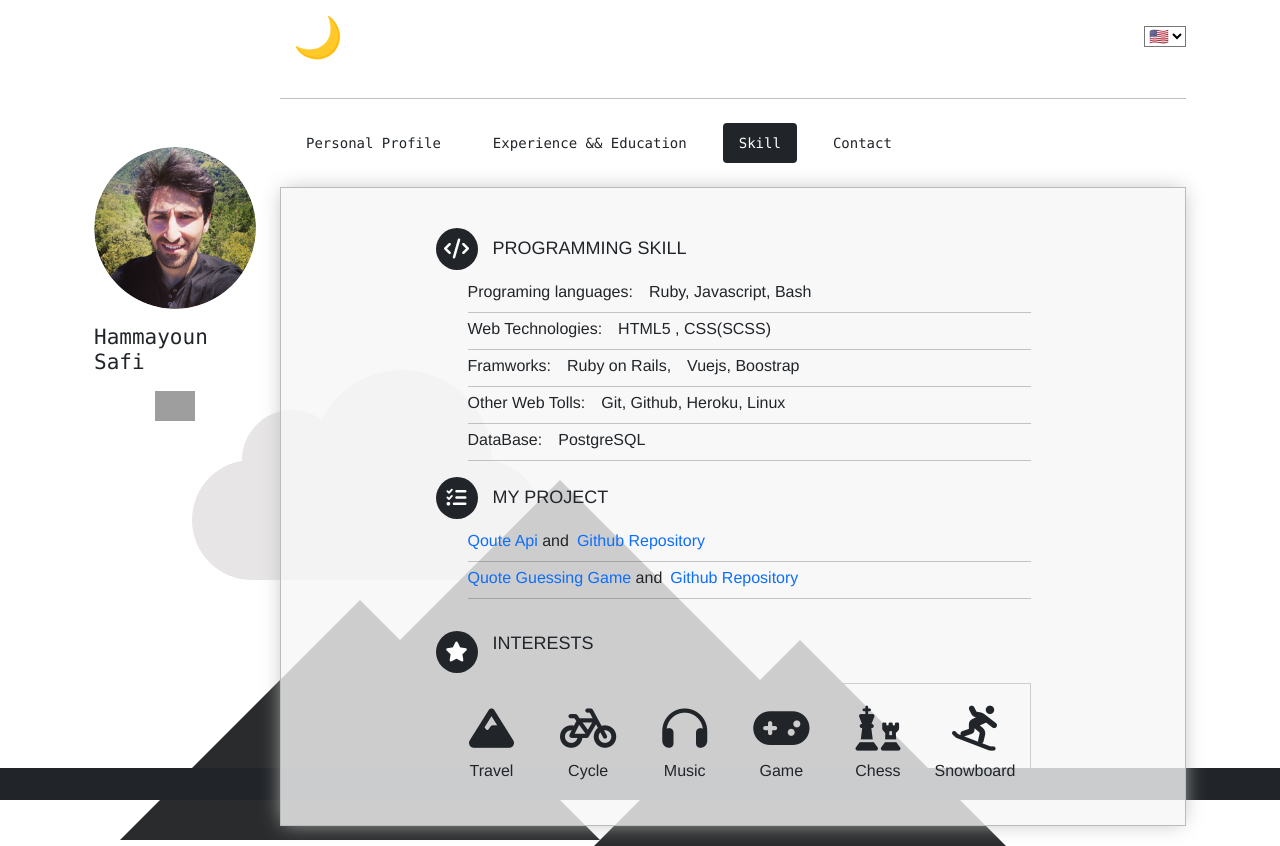
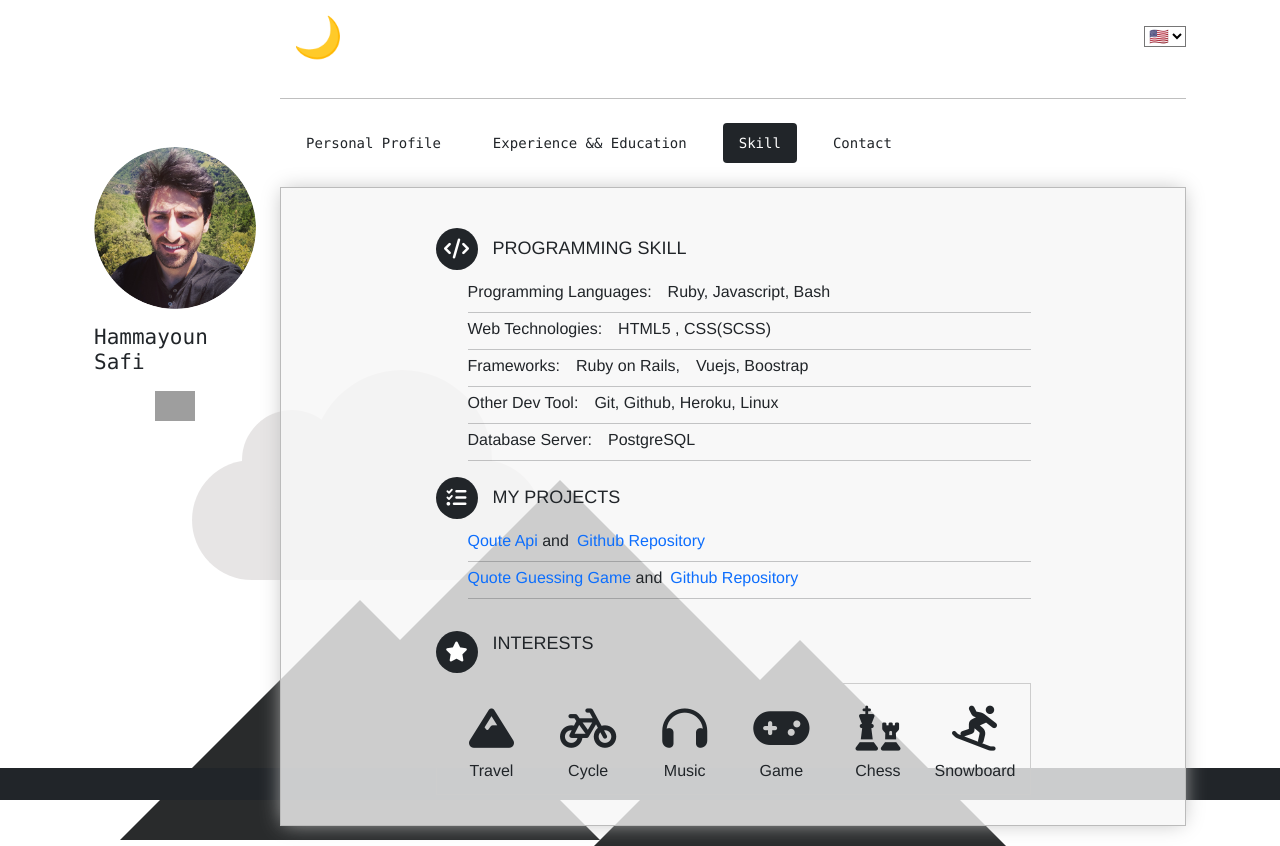
Before and after one commit to Hama99o/my-cv, a Vue app: page /skill in a window 1280 px wide. Built offline with nearby package versions, Linux system fonts and the light colour scheme; grey boxes are pictures that could not be loaded.

Commit message:
translate updated

```diff
--- a/src/components/Skill.vue
+++ b/src/components/Skill.vue
@@ -5,43 +5,43 @@
         <h3 :class="toggleWhiteTextColorForNightMood"><i class="fa fa-code" :class="toggleWhitebgAndDarkTextClass"></i>{{$t('message.skills.heading.programmingSkill')}}</h3>
         <ul :class="toggleWhiteTextColorForNightMood">
           <li>
-            <span>Programing languages:</span><span class="mx-3">Ruby, Javascript, Bash</span>
+            <span>{{programmingSkill.programmingLanguages}}:</span><span class="mx-3">Ruby, Javascript, Bash</span>
           </li>
           <hr class="my-1" />
           <li>
-            <span>Web Technologies: </span><span class="mx-3">HTML5 , CSS(SCSS)</span>
+            <span>{{programmingSkill.webTechnologies}}: </span><span class="mx-3">HTML5 , CSS(SCSS)</span>
           </li>
           <hr class="my-1" />
           <li>
-            <span>Framworks: </span><span class="mx-3 toggle-ruby-on-rails">Ruby on Rails,</span>Vuejs, Boostrap</span>
+            <span>{{programmingSkill.frameworks}}: </span><span class="mx-3 toggle-ruby-on-rails">Ruby on Rails,</span>Vuejs, Boostrap</span>
           </li>
             <small>
               <code  :class="toggleWhiteTextColorForNightMood" class="ruby-on-rails">"Ruby on Rails": RSpec Rails, Devise, Sidekiq, Kaminari</code>
             </small>
           <hr class="my-1" />
           <li>
-            <span>Other Web Tolls:</span><span class="mx-3">Git, Github, Heroku, Linux</span>
+            <span>{{programmingSkill.otherDevTool}}:</span><span class="mx-3">Git, Github, Heroku, Linux</span>
           </li>
           <hr class="my-1" />
           <li>
-            <span>DataBase:</span><span class="mx-3">PostgreSQL</span>
+            <span>{{programmingSkill.databaseServer}}:</span><span class="mx-3">PostgreSQL</span>
           </li>
           <hr class="my-1" />
         </ul>
       </div>
       <div class="skills-prog">
-        <h3 :class="toggleWhiteTextColorForNightMood"><i class="fas fa-tasks":class="toggleWhitebgAndDarkTextClass"></i>My Project</h3>
+        <h3 :class="toggleWhiteTextColorForNightMood"><i class="fas fa-tasks":class="toggleWhitebgAndDarkTextClass"></i>{{$t('message.skills.heading.myProjects')}}</h3>
         <ul :class="toggleWhiteTextColorForNightMood">
           <li>
             <span>
-              <a class="project-link" href="https://quotes-from-all-over-the-world.herokuapp.com/api/v1/quotes" target="_blank"> Qoute Api </a> and
+              <a class="project-link" href="https://quotes-from-all-over-the-world.herokuapp.com/api/v1/quotes" target="_blank"> Qoute Api </a> {{$t('message.skills.myProjects.and')}}
             </span>
             <a class="mx-2 project-link" href="https://github.com/Hama99o/quote_api" target="_blank"> Github Repository</a>
           </li>
           <hr class="my-1" />
           <li>
             <span>
-              <a class="project-link" href="https://quote-guessing-game.herokuapp.com/" target="_blank"> Quote Guessing Game</a> and
+              <a class="project-link" href="https://quote-guessing-game.herokuapp.com/" target="_blank"> Quote Guessing Game</a> {{$t('message.skills.myProjects.and')}}
             </span>
             <a class="mx-2 project-link" href="https://github.com/Hama99o/quote_api" target="_blank"> Github Repository</a>
           </li>
@@ -73,6 +73,9 @@ export default {
     }
   },
   computed: {
+    programmingSkill () {
+       return this.$t('message.skills.programmingSkill')
+    },
     ...mapGetters(['toggleWhitebgAndDarkTextClass', 'toggleWhiteTextColorForNightMood', 'togglebgWithOpacity'])
   },
   methods: {
--- a/src/locales/en.json
+++ b/src/locales/en.json
@@ -74,6 +74,7 @@
     "skills":  {
       "heading": {
         "programmingSkill": "Programming Skill",
+        "myProjects": "My Projects",
         "interests": "Interests"
       },
       "interests": {
@@ -83,6 +84,16 @@
         "game": "Game",
         "chess": "Chess",
         "snowboard": "Snowboard"
+      },
+      "myProjects": {
+        "and": "and"
+      },
+      "programmingSkill": {
+        "programmingLanguages": "Programming Languages",
+        "databaseServer": "Database Server",
+        "webTechnologies": "Web Technologies",
+        "frameworks": "Frameworks",
+        "otherDevTool": "Other Dev Tool"
       }
     }
   }
--- a/src/locales/fr.json
+++ b/src/locales/fr.json
@@ -74,6 +74,7 @@
     "skills":  {
       "heading": {
         "programmingSkill": "Compétences en Programmation",
+        "myProjects": "Mes Projets",
         "interests": "intérêts"
       },
       "interests": {
@@ -83,6 +84,16 @@
         "game": "jouer",
         "chess": "Échecs",
         "snowboard": "Snowboard"
+      },
+      "myProjects": {
+        "and": "et"
+      },
+      "programmingSkill": {
+        "programmingLanguages": "Langages De Programmation",
+        "databaseServer": "Serveur De Base Dedonnées",
+        "webTechnologies": "Technologies Web",
+        "frameworks": "Frameworks",
+        "otherDevTool": "Autre Outil De Développement"
       }
     }
   }
```
